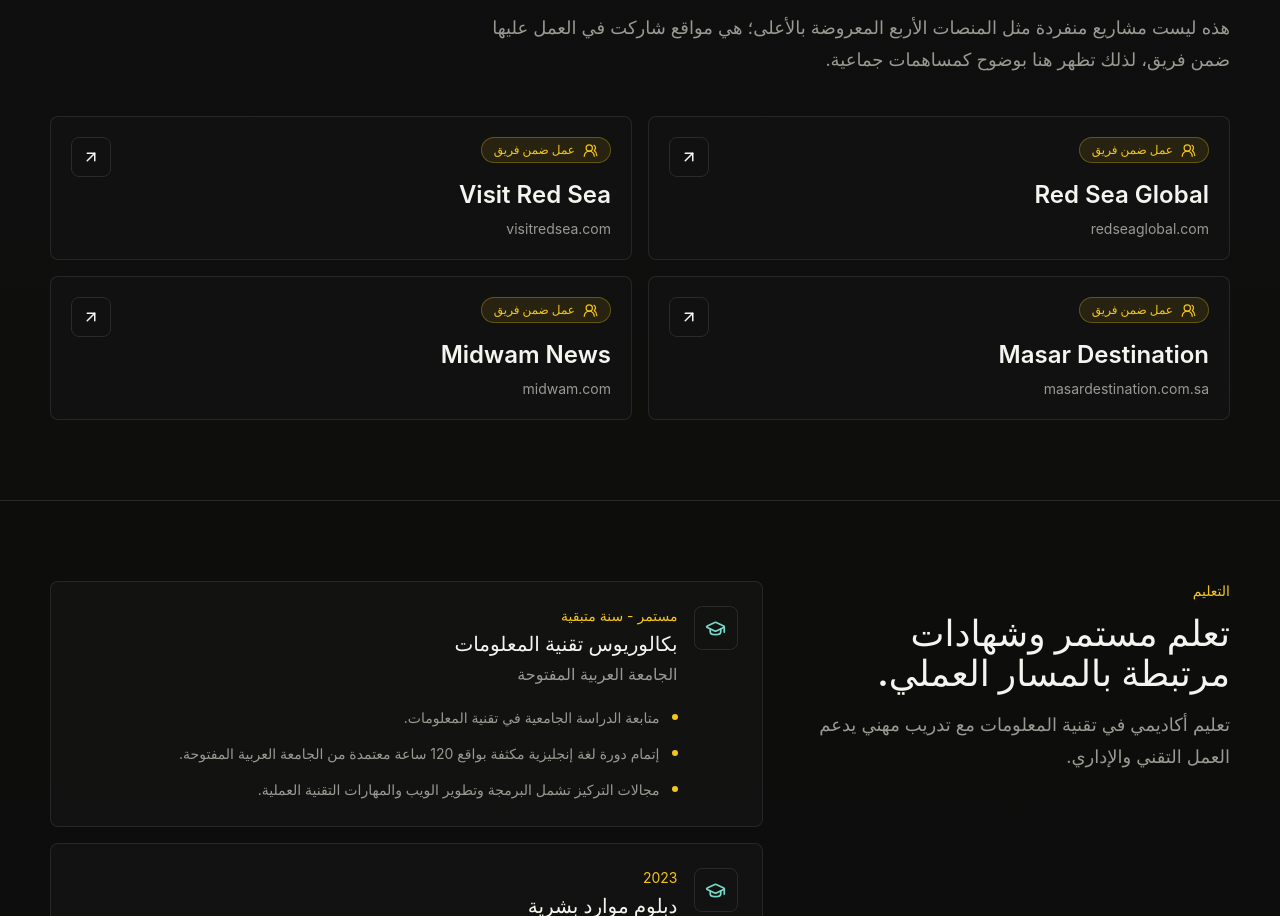
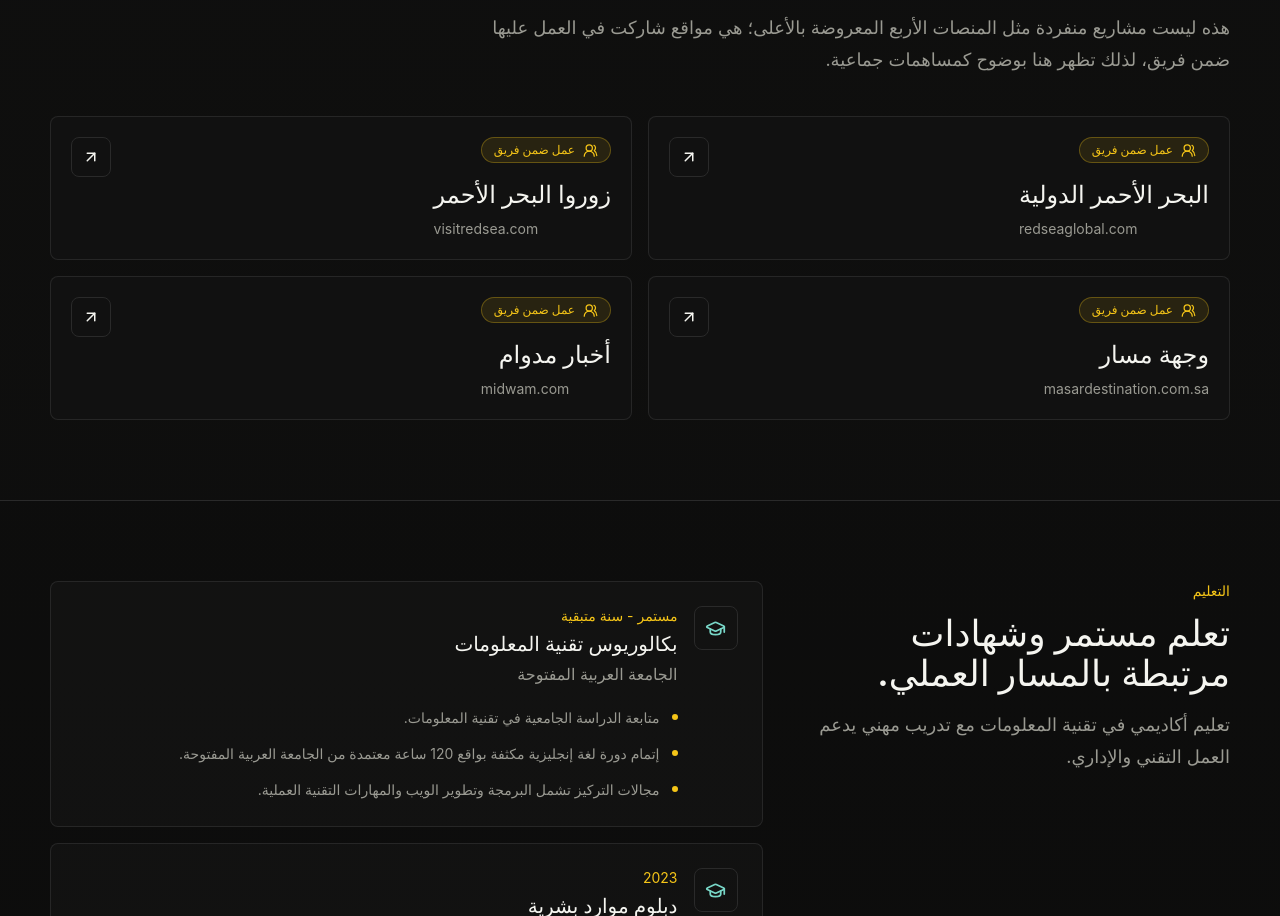
Before and after one commit to nawafoly/nawaf-portfolio, a React (Vite) app in the folder portfolio/: page / in a window 1280 px wide. Shown: the part 6726-7642 px from the top of the page. Built offline with nearby package versions, Linux system fonts and the light colour scheme.

Commit message:
fix: localize and improve team contribution cards

```diff
--- a/portfolio/src/components/sections/TeamContributionsSection.tsx
+++ b/portfolio/src/components/sections/TeamContributionsSection.tsx
@@ -5,23 +5,27 @@
 
 const teamSites = [
   {
-    name: 'Red Sea Global',
+    nameAr: 'البحر الأحمر الدولية',
+    nameEn: 'Red Sea Global',
     url: 'https://www.redseaglobal.com/ar/',
     domain: 'redseaglobal.com',
   },
   {
-    name: 'Visit Red Sea',
+    nameAr: 'زوروا البحر الأحمر',
+    nameEn: 'Visit Red Sea',
     url: 'https://www.visitredsea.com/ar',
     domain: 'visitredsea.com',
   },
   {
-    name: 'Masar Destination',
-    url: 'https://www.masardestination.com.sa/en',
+    nameAr: 'وجهة مسار',
+    nameEn: 'Masar Destination',
+    url: 'https://www.masardestination.com.sa/',
     domain: 'masardestination.com.sa',
   },
   {
-    name: 'Midwam News',
-    url: 'https://midwam.com/en/news',
+    nameAr: 'أخبار مدوام',
+    nameEn: 'Midwam News',
+    url: 'https://midwam.com/news',
     domain: 'midwam.com',
   },
 ]
@@ -61,31 +65,38 @@
         </Reveal>
 
         <div className="mobile-team-grid mt-10 grid gap-4 md:grid-cols-2">
-          {teamSites.map((site, index) => (
+          {teamSites.map((site, index) => {
+            const siteName = language === 'ar' ? site.nameAr : site.nameEn
+
+            return (
               <Reveal key={site.url} delay={index * 0.05}>
-              <article className="mobile-team-card panel h-full p-5 transition hover:border-accent/60">
+                <a
+                  href={site.url}
+                  target="_blank"
+                  rel="noreferrer"
+                  className="mobile-team-card interactive-card focus-ring panel block h-full p-5 transition hover:border-accent/60"
+                  aria-label={`${text.open}: ${siteName}`}
+                >
                   <div className="flex items-start justify-between gap-4">
                     <div>
                       <div className="mb-4 inline-flex items-center gap-2 rounded-full border border-accent/30 bg-accent/10 px-3 py-1 text-xs font-semibold text-accent">
                         <UsersRound aria-hidden="true" size={15} />
                         {text.badge}
                       </div>
-                    <h3 className="text-2xl font-semibold text-text-primary">{site.name}</h3>
-                    <p className="mt-2 text-sm text-text-secondary">{site.domain}</p>
+                      <h3 className="text-2xl font-semibold text-text-primary">{siteName}</h3>
+                      <p className="mt-2 text-sm text-text-secondary" dir="ltr">{site.domain}</p>
                     </div>
-                  <a
-                    href={site.url}
-                    target="_blank"
-                    rel="noreferrer"
-                    className="focus-ring inline-flex size-10 shrink-0 items-center justify-center rounded-lg border border-border text-text-primary transition hover:border-accent hover:text-accent"
-                    aria-label={`${text.open}: ${site.name}`}
+                    <span
+                      className="mobile-team-card__open inline-flex size-10 shrink-0 items-center justify-center rounded-lg border border-border text-text-primary transition"
+                      aria-hidden="true"
                     >
-                    <ArrowUpRight aria-hidden="true" size={18} />
+                      <ArrowUpRight size={18} />
+                    </span>
+                  </div>
                 </a>
-                </div>
-              </article>
               </Reveal>
-          ))}
+            )
+          })}
         </div>
       </div>
     </section>
```
Lines whose indentation alone changed are shown as unchanged.
